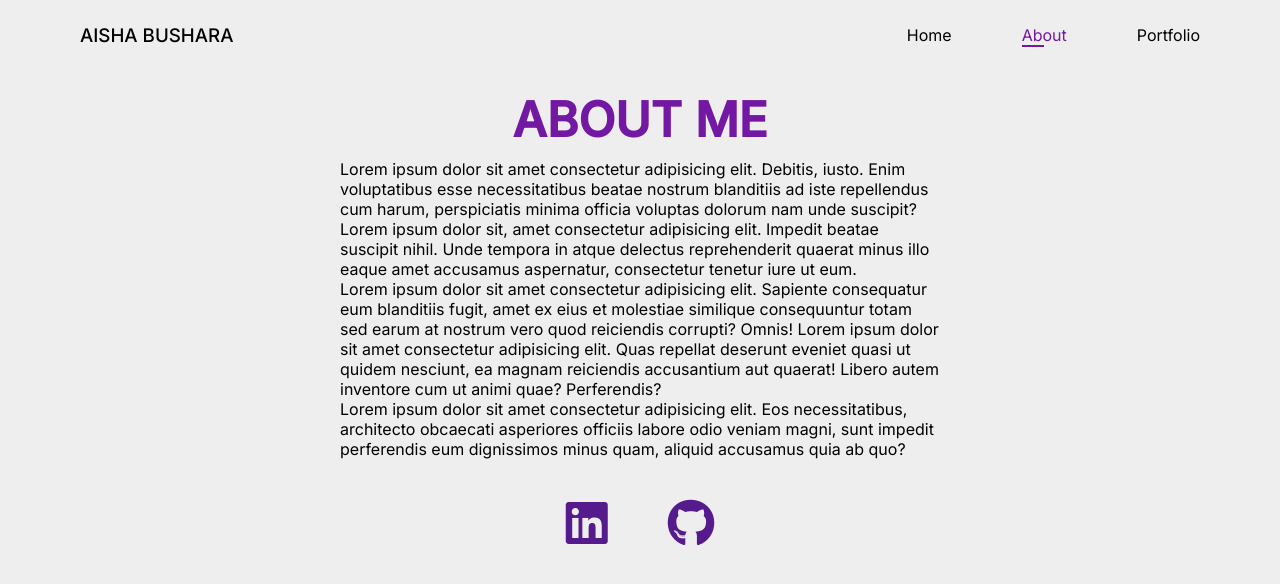
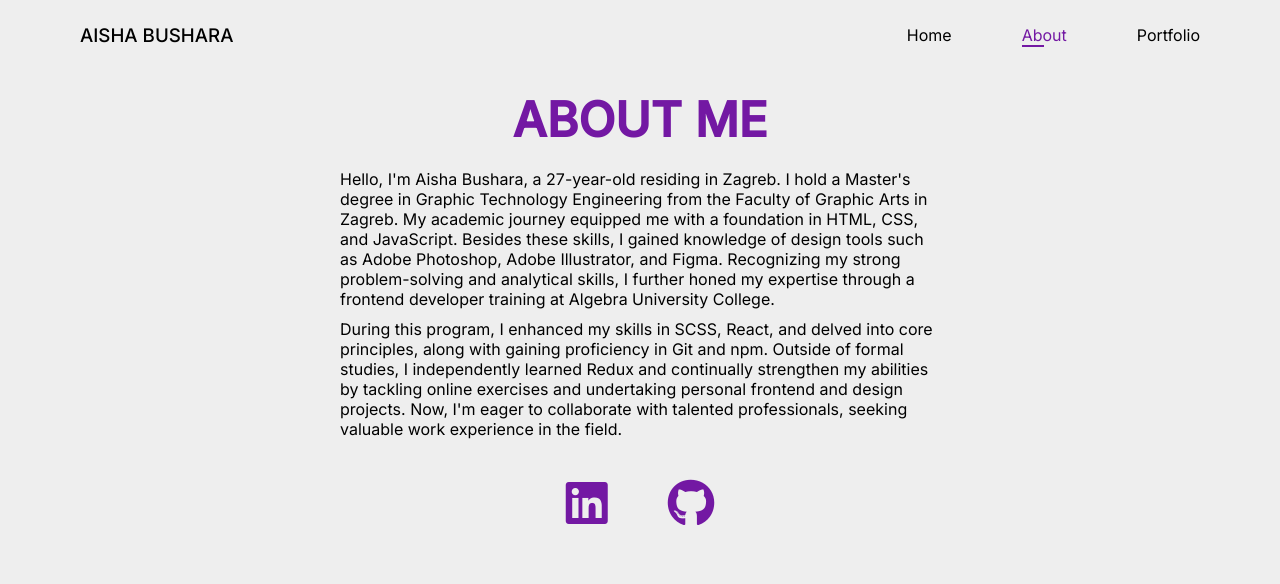
Before and after one commit to busharaA/graphic-design-portfolio, a React (Vite) app: page /about in a window 1280 px wide. Shown: the top 584 px of the page. Built offline with nearby package versions, Linux system fonts and the light colour scheme.

Commit message:
Added links to socials and content to About page, modified UI design

```diff
--- a/src/App.tsx
+++ b/src/App.tsx
@@ -12,6 +12,5 @@ const App = () => {
 
 export default App;
 
-// TODO: 2. Design the app and add content to Home and About
-// TODO: 3. Make project cards and link to socials
+// TODO: 3. Make project cards
 // TODO: 4. Make mock case study component
--- a/src/assets/styles/scss/pages/_about.scss
+++ b/src/assets/styles/scss/pages/_about.scss
@@ -11,6 +11,10 @@
         color: $purple;
     }
 
+    p {
+        margin-top: 10px;
+    }
+
     .socials {
         text-align: center;
         font-size: 48px;
@@ -18,6 +22,7 @@
 
         &__icon {
             margin: 30px;
+            color: $purple;
         }
     }
 }
--- a/src/pages/About.tsx
+++ b/src/pages/About.tsx
@@ -2,16 +2,13 @@ const About = () => {
     return (
         <div className="about">
             <h2>ABOUT ME</h2>
-            <p>Lorem ipsum dolor sit amet consectetur adipisicing elit. Debitis, iusto. Enim voluptatibus esse necessitatibus beatae nostrum blanditiis ad iste repellendus cum harum, perspiciatis minima officia voluptas dolorum nam unde suscipit? Lorem ipsum dolor sit, amet consectetur adipisicing elit. Impedit beatae suscipit nihil. Unde tempora in atque delectus reprehenderit quaerat minus illo eaque amet accusamus aspernatur, consectetur tenetur iure ut eum.
-            <br />
-            Lorem ipsum dolor sit amet consectetur adipisicing elit. Sapiente consequatur eum blanditiis fugit, amet ex eius et molestiae similique consequuntur totam sed earum at nostrum vero quod reiciendis corrupti? Omnis! Lorem ipsum dolor sit amet consectetur adipisicing elit. Quas repellat deserunt eveniet quasi ut quidem nesciunt, ea magnam reiciendis accusantium aut quaerat! Libero autem inventore cum ut animi quae? Perferendis?
-            <br />
-            Lorem ipsum dolor sit amet consectetur adipisicing elit. Eos necessitatibus, architecto obcaecati asperiores officiis labore odio veniam magni, sunt impedit perferendis eum dignissimos minus quam, aliquid accusamus quia ab quo?</p>
+            <p>Hello, I'm Aisha Bushara, a 27-year-old residing in Zagreb. I hold a Master's degree in Graphic Technology Engineering from the Faculty of Graphic Arts in Zagreb. My academic journey equipped me with a foundation in HTML, CSS, and JavaScript. Besides these skills, I gained knowledge of design tools such as Adobe Photoshop, Adobe Illustrator, and Figma. Recognizing my strong problem-solving and analytical skills, I further honed my expertise through a frontend developer training at Algebra University College.</p>
+            <p>During this program, I enhanced my skills in SCSS, React, and delved into core principles, along with gaining proficiency in Git and npm. Outside of formal studies, I independently learned Redux and continually strengthen my abilities by tackling online exercises and undertaking personal frontend and design projects. Now, I'm eager to collaborate with talented professionals, seeking valuable work experience in the field.</p>
             <div className="socials">
-                <a className="socials__icon LinkedIn" href="">
+                <a className="socials__icon LinkedIn" href="https://www.linkedin.com/in/aisha-bushara-885740227/">
                     <i className="fa-brands fa-linkedin"></i>
                 </a>
-                <a className="socials__icon GitHub" href="">
+                <a className="socials__icon GitHub" href="https://github.com/busharaA">
                     <i className="fa-brands fa-github"></i>
                 </a>
             </div>
```
